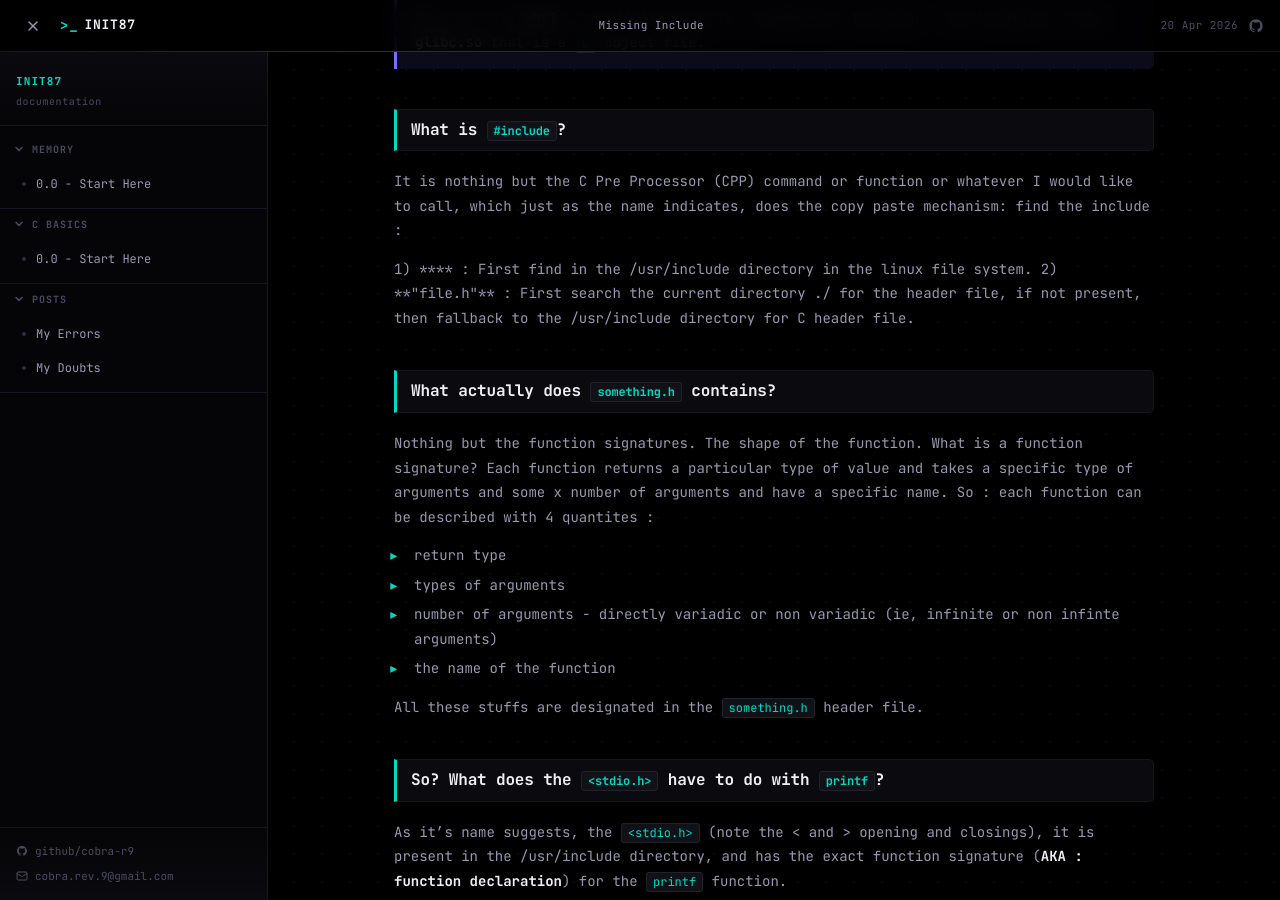
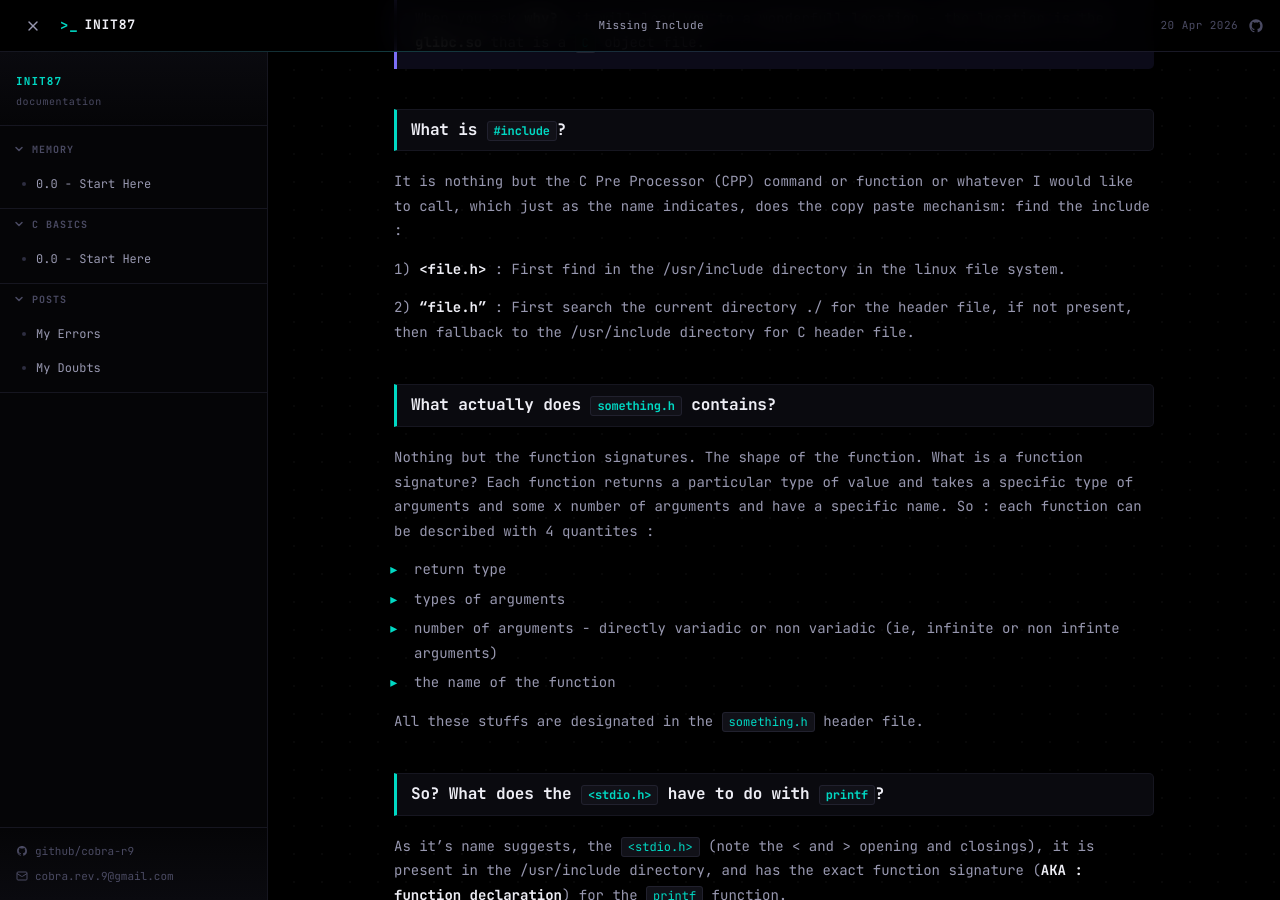
Before and after one commit to cobra-r9/Init87, a Jekyll site: the page built from _posts/2026-04-20-printf-access-without-include.md, in a window 1280 px wide and 900 px high, scrolled down 653 px. Built offline with Jekyll 4.4.1, drawn with Linux system fonts in a browser that asks for light colours.

Commit message:
action: mov; theme; branch: web

```diff
--- a/_posts/2026-04-20-printf-access-without-include.md
+++ b/_posts/2026-04-20-printf-access-without-include.md
@@ -18,7 +18,8 @@ Before getting inside, we need to know answer for one question :
 
 It is nothing but the C Pre Processor (CPP) command or function or whatever I would like to call, which just as the name indicates, does the copy paste mechanism: find the include :
 
-1) **<file.h>** : First find in the /usr/include directory in the linux file system.
+1) **\<file.h\>** : First find in the /usr/include directory in the linux file system.
+
 2) **"file.h"** : First search the current directory ./ for the header file, if not present, then fallback to the /usr/include directory for C header file.
 
 ## What actually does `something.h` contains?
```
